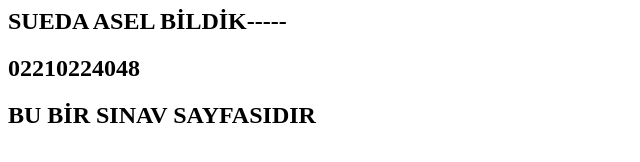
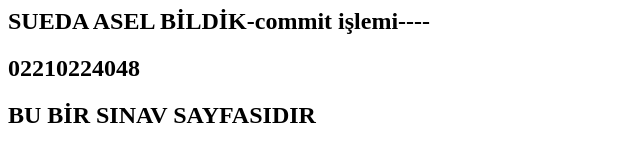
Before and after one commit to sasel8/YMG2V-ZE, a plain HTML site: page index.html in a window 1280 px wide. Shown: the whole page, without its empty margins (0-640 px from the left). Drawn offline with Linux system fonts and the light colour scheme.

Commit message:
index.html

```diff
--- a/index.html
+++ b/index.html
@@ -5,7 +5,7 @@
 </head>
 <body>
 
-  <h2>SUEDA ASEL BİLDİK-----</h2>
+  <h2>SUEDA ASEL BİLDİK-commit işlemi----</h2>
   <h2>02210224048 </h2>
  <h2>BU BİR SINAV SAYFASIDIR </h2>
 
```
